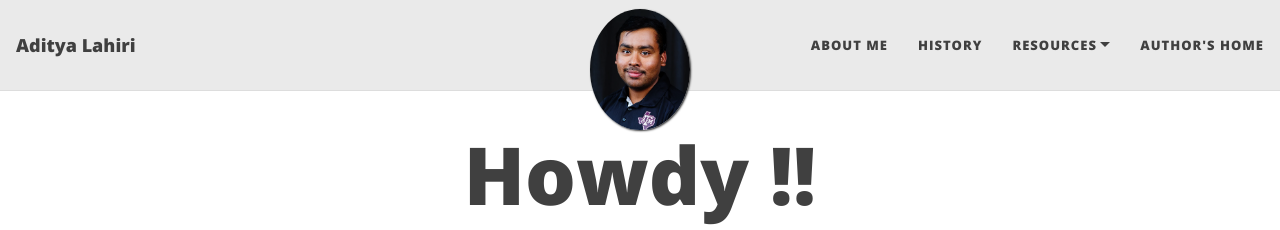
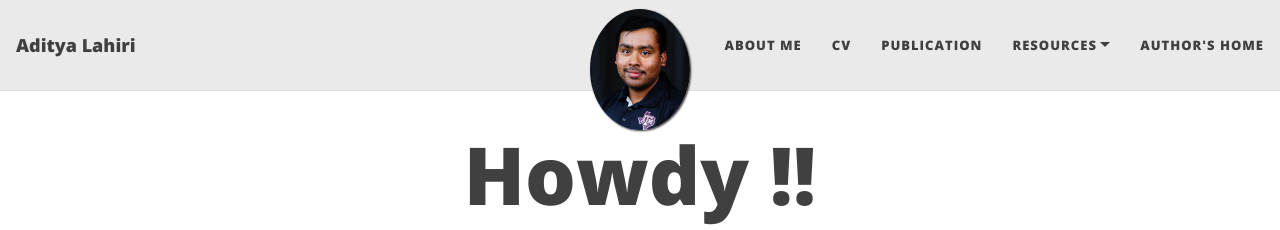
Before and after one commit to adilahiri/adilahiri.github.io, a Jekyll site: the page built from index.html, in a window 1280 px wide. Shown: the top 230 px of the page. Built offline with Jekyll 4.4.1, drawn with Linux system fonts in a browser that asks for light colours; nearby versions of some CDN libraries; the list of posts is cut into pages by our own code.

Commit message:
adding CV tabs

```diff
--- a/_config.yml
+++ b/_config.yml
@@ -15,7 +15,8 @@ author: Aditya Lahiri
 
 navbar-links:
   About Me: "aboutme"
-  History: "History"
+  CV: "CV"
+  Publication: "Publication"
   Resources:
     - Beautiful Jekyll: "https://beautifuljekyll.com"
     - Learn markdown: "https://www.markdowntutorial.com/"
```
